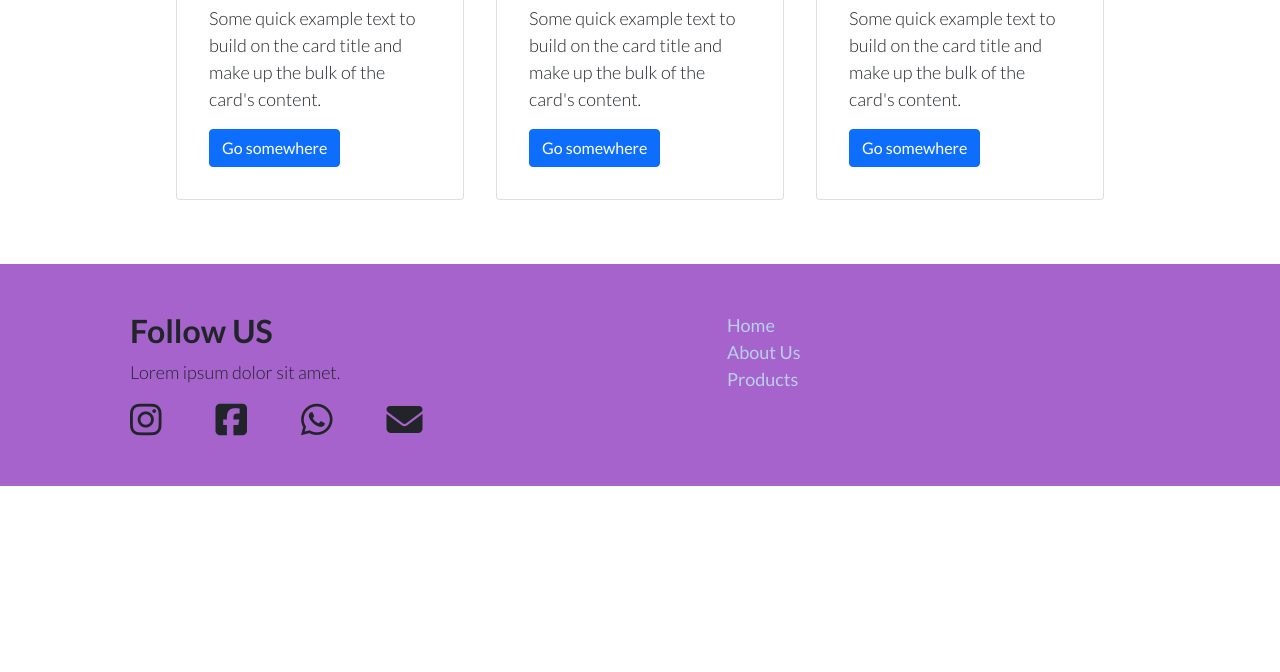
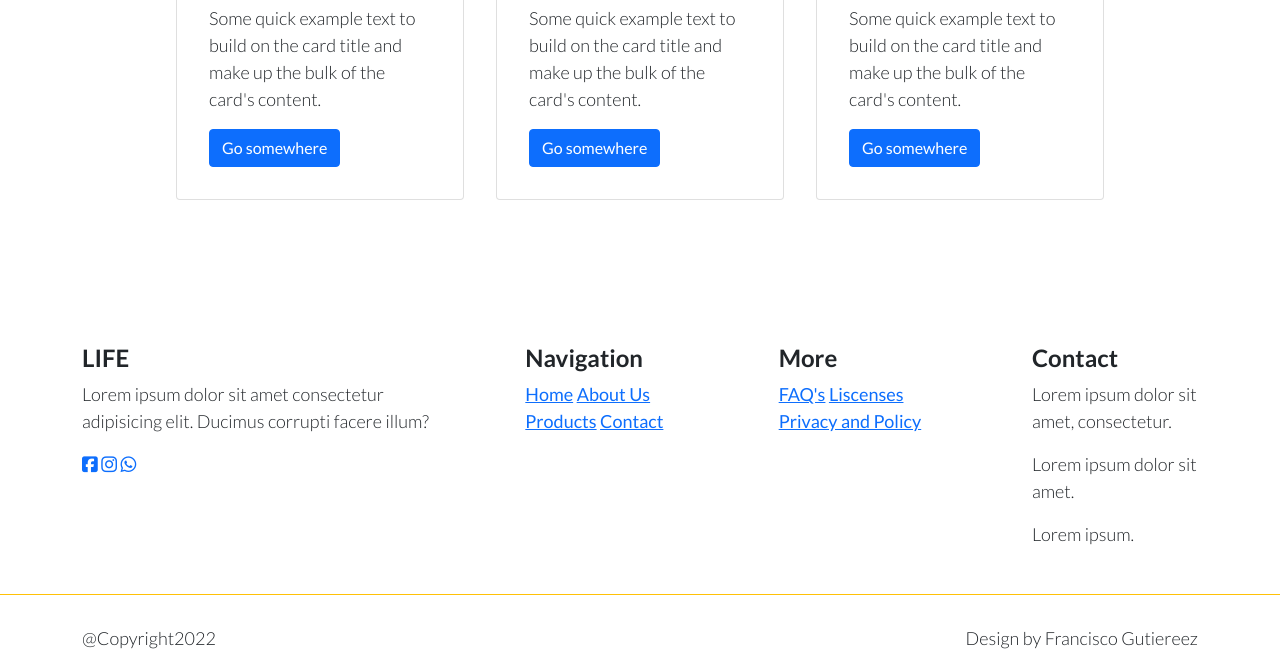
Before and after one commit to Franjmg/bootstrap-page, a plain HTML site: page index.html in a window 1280 px wide. Shown: the part 1493-2165 px from the top of the page. Before the commit the page ends 1979 px from the top, so only its background shows below. Drawn offline with nearby package versions, Linux system fonts and the light colour scheme.

Commit message:
update footer

```diff
--- a/css/style.css
+++ b/css/style.css
@@ -76,18 +76,11 @@ img{
 }
 
 /* Footer */
-footer{
-    background-color: #A663CC;
+.footer-top{
+    padding: 80px 0 30px;
 }
 
-a{
-    text-decoration: none;
-    color: #B8D0EB;
+.footer-bottom{
+    padding: 30px 0 20px;
+    border-top: 1px solid #ffc107;
 }
-
-.icons{
-    font-size: 2em;
-    width: 50%;
-    display: flex;
-    justify-content: space-between;
-}
--- a/index.html
+++ b/index.html
@@ -135,22 +135,55 @@
 
     </main>
     <footer>
-      <div class="container">
-        <div class="row p-5">
-          <div class="social col-sd-6 col-lg-7">
-            <h2>Follow US</h2>
-            <p>Lorem ipsum dolor sit amet.</p>
-            <div class="icons">
-              <i class="fa-brands fa-instagram"></i>
-              <i class="fa-brands fa-facebook-square"></i>
-              <i class="fa-brands fa-whatsapp"></i>
-              <i class="fa-solid fa-envelope"></i>
+      <div class="footer-top">
+        <div class="container">
+          <div class="row justify-content-between gy-5">
+            <div class="col-md-4">
+              <h4>LIFE</h4>
+              <p>Lorem ipsum dolor sit amet consectetur adipisicing elit. Ducimus corrupti facere illum?</p>
+              <div class="social-icons">
+                <a href="#"><i class="fa-brands fa-facebook-square"></i></a>
+                <a href="#"><i class="fa-brands fa-instagram"></i></a>
+                <a href="#"><i class="fa-brands fa-whatsapp"></i></a>
+              </div>
+            </div>
+            <div class="col-md-2">
+              <h4 class="title-sm">Navigation</h4>
+              <div class="footer-links">
+                <a href="#Home">Home</a>
+                <a href="#">About Us</a>
+                <a href="#">Products</a>
+                <a href="#">Contact</a>
+              </div>
+            </div>
+            <div class="col-md-2">
+              <h4 class="title-sm">More</h4>
+              <div class="footer-links">
+                <a href="#">FAQ's</a>
+                <a href="#">Liscenses</a>
+                <a href="#">Privacy and Policy</a>
+              </div>
+            </div>
+            <div class="col-md-2">
+              <h4 class="title-sm">Contact</h4>
+              <div class="footer-links">
+                <p class="mb">Lorem ipsum dolor sit amet, consectetur.</p>
+                <p class="mb">Lorem ipsum dolor sit amet.</p>
+                <p class="mb">Lorem ipsum.</p>
+              </div>
             </div>
           </div>
-          <div class="pagination col-sd-6 col-lg-5 d-flex flex-column">
-            <a href="#">Home</a>
-            <a href="#">About Us</a>
-            <a href="#">Products</a>
+        </div>
+      </div>
+      <div class="footer-bottom">
+        <div class="container">
+          <div class="row justify-content-between gy-3">
+            <div class="col-md-6">
+              <p class="mb-0">@Copyright2022</p>
+            </div>
+            <div class="col-auto">
+              <p class="mb-0">Design by Francisco Gutiereez</p>
+            </div>
           </div>
         </div>
       </div>
```
